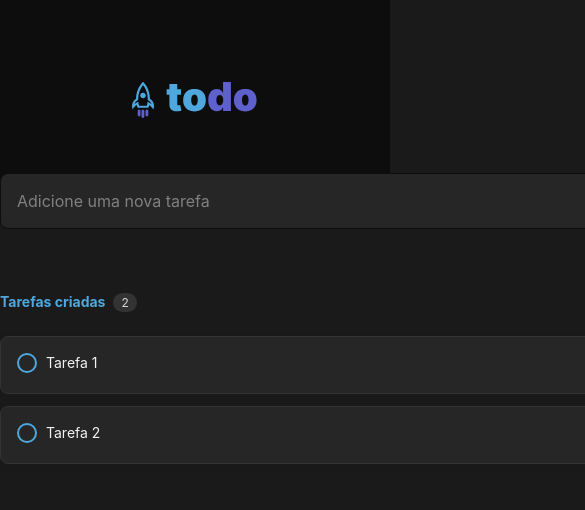
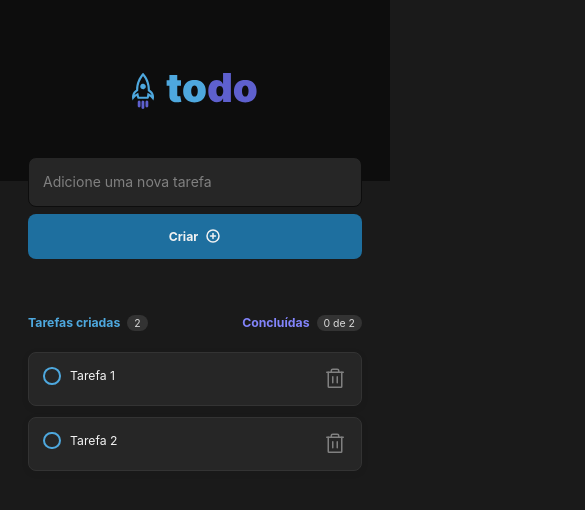
Before and after one commit to luarakerlen/todo-list-reactjs-ignite, a React (Vite) app: page / in a window 390 px wide. Shown: the top 510 px of the page, 585 px wide, since content can reach past the window. Built offline with nearby package versions, Linux system fonts and the light colour scheme.

Commit message:
chore: add media query

```diff
--- a/src/components/Checkbox.module.css
+++ b/src/components/Checkbox.module.css
@@ -34,8 +34,8 @@
 }
 
 .round label:after {
-	height: 5px;
-	width: 9px;
+	height: 0.3125rem;
+	width: 0.5625rem;
 	transform: rotate(-45deg);
 
 	border: 2px solid var(--gray-100);
@@ -44,8 +44,8 @@
 	content: '';
 
 	position: absolute;
-	left: 3px;
-	top: 3px;
+	left: 0.1875rem;
+	top: 0.1875rem;
 	opacity: 0;
 }
 
--- a/src/components/NewTaskArea.module.css
+++ b/src/components/NewTaskArea.module.css
@@ -34,6 +34,7 @@
 .button {
 	padding: 1rem;
 	border-radius: 8px;
+	justify-content: center;
 
 	cursor: pointer;
 	border: none;
@@ -53,3 +54,15 @@
 .button:hover {
 	background: var(--blue);
 }
+
+@media (max-width: 768px) {
+	.form {
+		flex-direction: column;
+		width: calc(100% - 4rem);
+	}
+
+	.input,
+	.button {
+		width: 100%;
+	}
+}
--- a/src/components/TasksArea.module.css
+++ b/src/components/TasksArea.module.css
@@ -36,3 +36,9 @@ header div {
 	font-size: 0.75rem;
 	color: var(--gray-200);
 }
+
+@media (max-width: 768px) {
+	.container {
+		width: calc(100% - 4rem);
+	}
+}
--- a/src/global.css
+++ b/src/global.css
@@ -1,28 +1,28 @@
 :root {
 	--white: #fff;
 
-	--purple: #8284FA;
-	--purple-dark: #5E60CE;
+	--purple: #8284fa;
+	--purple-dark: #5e60ce;
 
-	--blue: #4EA8DE;
-	--blue-dark: #1E6F9F;
+	--blue: #4ea8de;
+	--blue-dark: #1e6f9f;
 
-	--danger: #E25858;
+	--danger: #e25858;
 
-	--gray-100: #F2F2F2;
-	--gray-200: #D9D9D9;
+	--gray-100: #f2f2f2;
+	--gray-200: #d9d9d9;
 	--gray-300: #808080;
 	--gray-400: #333333;
 	--gray-500: #262626;
-	--gray-600: #1A1A1A;
-	--gray-700: #0D0D0D;
+	--gray-600: #1a1a1a;
+	--gray-700: #0d0d0d;
 }
 
-:focus {
-	/* outline: var(--purple-dark); */
-	/* border: 1px solid var(--purple-dark); */
-	/*box-shadow:  0 0 0 1px var(--purple-dark); */
-}
+/* :focus {
+	outline: var(--purple-dark);
+	border: 1px solid var(--purple-dark);
+	box-shadow: 0 0 0 1px var(--purple-dark);
+} */
 
 * {
 	margin: 0;
@@ -44,3 +44,9 @@ button {
 	font-weight: 400;
 	font-size: 1rem; /* Cada 1rem equivale a 16px no tamanho padrão */
 }
+
+@media (max-width: 768px) {
+	html {
+		font-size: 87.5%;
+	}
+}
```
